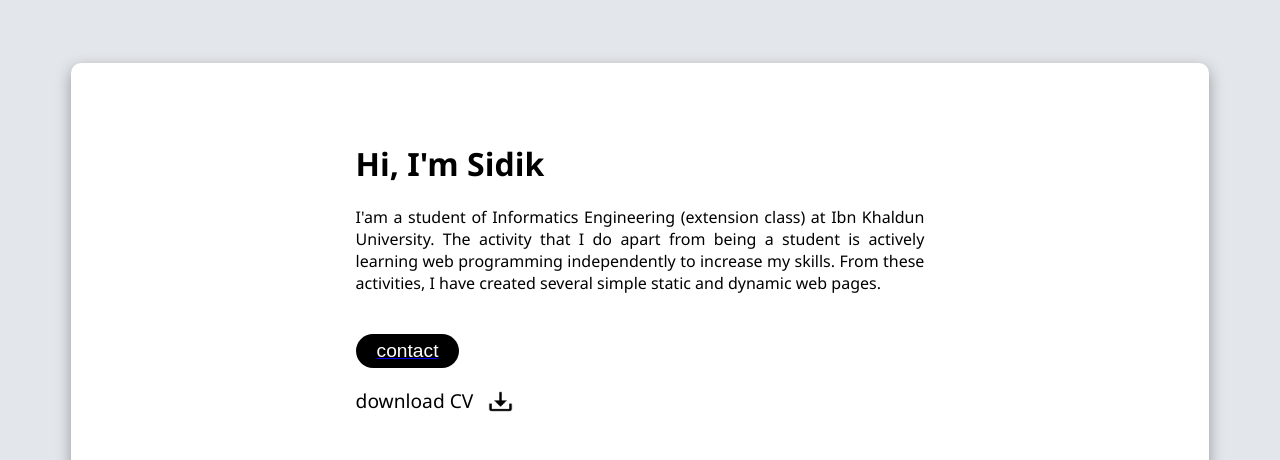
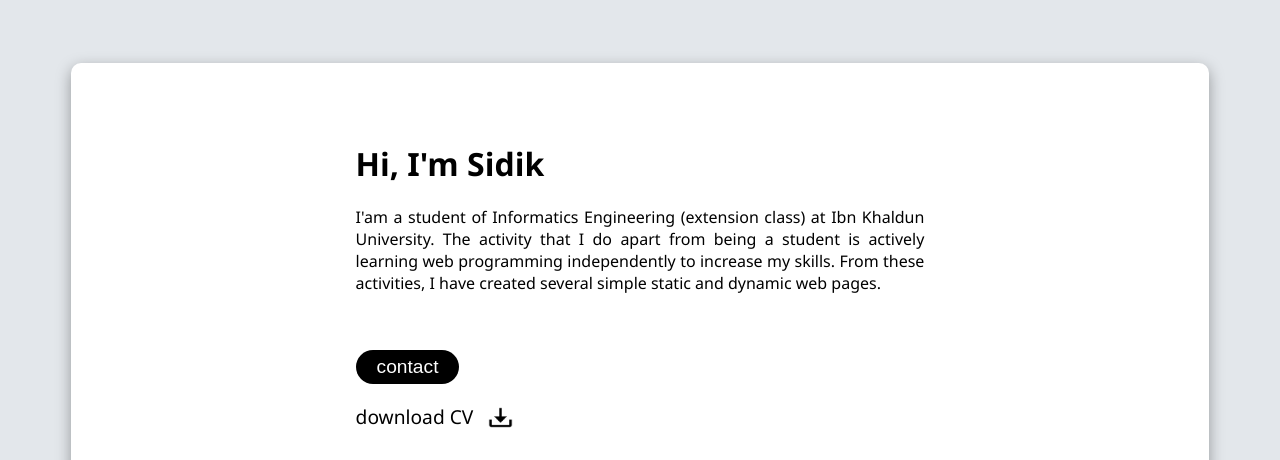
Before and after one commit to punyasidik/dumbways-fs_b42, a plain HTML site: page Stage_1/Assignment/Task_1/index.html in a window 1280 px wide. Shown: the top 460 px of the page. Drawn offline with Linux system fonts and the light colour scheme.

Commit message:
Stage 1 - Task 1

```diff
--- a/Stage_1/Assignment/Task_1/style.css
+++ b/Stage_1/Assignment/Task_1/style.css
@@ -24,9 +24,12 @@ body {
   text-align: justify;
 }
 
-.intro-text button {
+#contact-button {
+  text-decoration: none;
+}
+
+#contact-button button {
   font-size: larger;
-  display: block;
   background-color: black;
   color: white;
   padding: 5px 20px;
@@ -35,8 +38,8 @@ body {
   border: 1px solid transparent;
 }
 
-.intro-text button:hover {
-  border: 1px solid orangered;
+#contact-button button:hover {
+  border: 1px solid gray;
   cursor: pointer;
 }
 
```
Also changed, not shown: Stage_1/Assignment/Task_1/index.html (+1 -0 lines).
